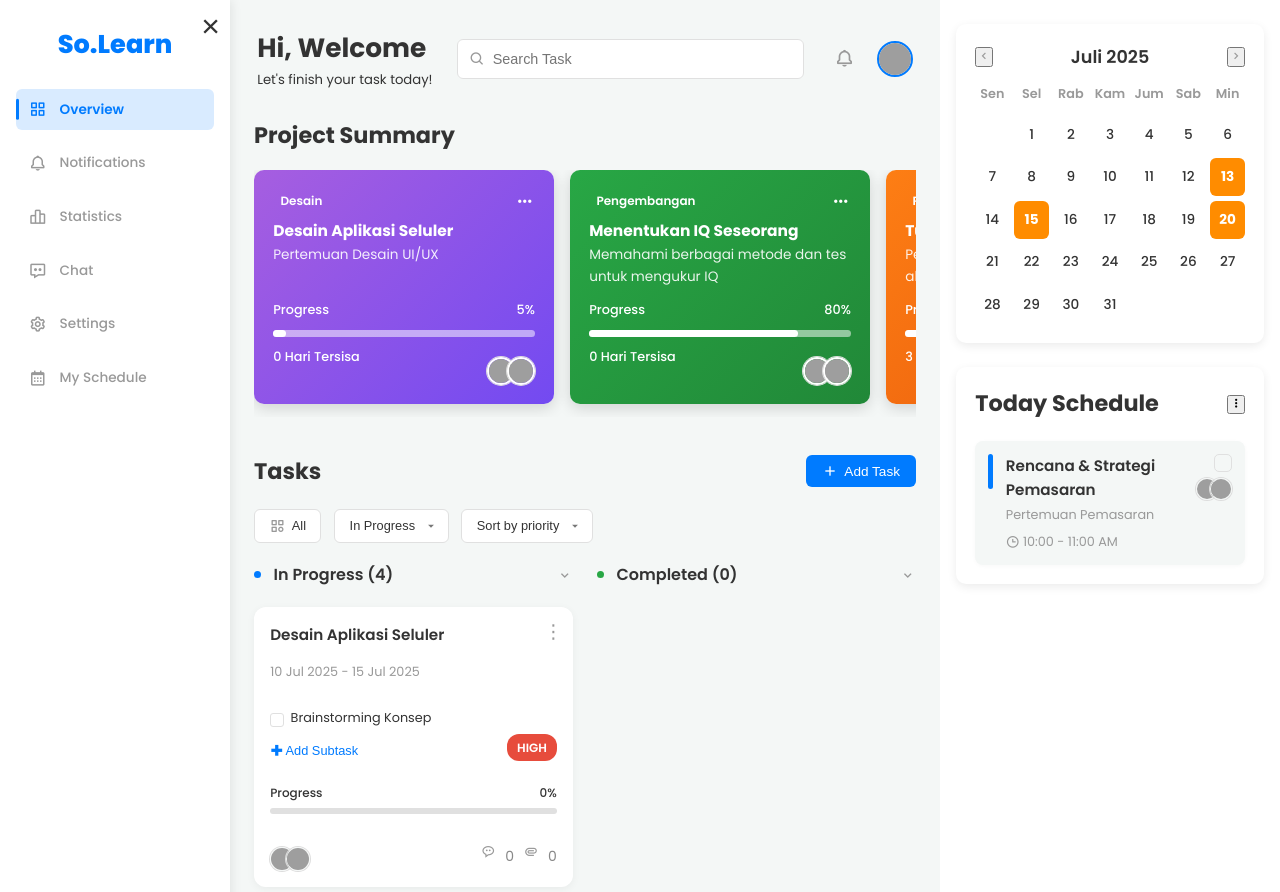
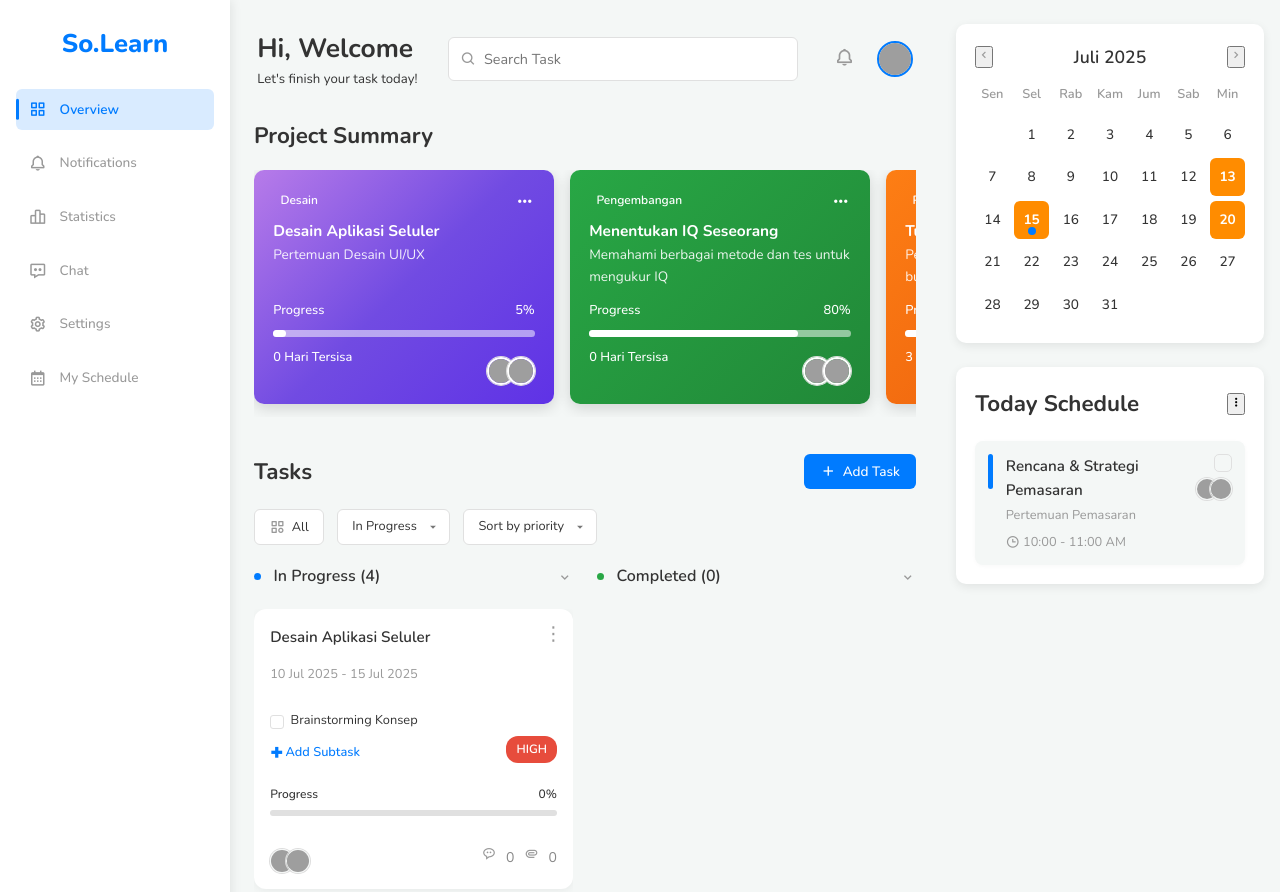
Before and after one commit to maulidacy/To_Do-List, a website: page index.html in a window 1280 px wide. Shown: the top 892 px of the page. Drawn offline with nearby package versions, Linux system fonts and the light colour scheme; grey boxes are pictures that could not be loaded.

Commit message:
Update style.css

```diff
--- a/style.css
+++ b/style.css
@@ -1,3 +1,41 @@
+/* New style for today dot indicator in calendar */
+.today-dot-indicator {
+    display: block;
+    width: 8px;
+    height: 8px;
+    background-color: var(--primary-blue);
+    border-radius: 50%;
+    position: absolute;
+    bottom: 4px;
+    left: 50%;
+    transform: translateX(-50%);
+}
+
+/* Ensure calendar day is positioned relative for dot positioning */
+.calendar-day {
+    position: relative;
+}
+
+/* Global font family update to Nunito */
+body, input, select, textarea, button {
+    font-family: "Nunito", sans-serif !important;
+}
+
+/* Smooth toggle transition for task columns */
+.task-column > div {
+  overflow: hidden;
+  transition: max-height 0.4s ease, opacity 0.4s ease;
+  max-height: 1000px; /* large enough to show content */
+  opacity: 1;
+}
+
+.task-column > div.collapsed {
+  max-height: 0;
+  opacity: 0;
+  pointer-events: none;
+  user-select: none;
+}
+
 :root {
     --primary-blue: #007bff;
     --secondary-blue: #00c6ff;
@@ -13,8 +51,8 @@
     --shadow-light: rgba(0, 0, 0, 0.08);
     --shadow-medium: rgba(0, 0, 0, 0.15);
     --accent-orange: #FF8C00;
-    --gradient-blue: linear-gradient(135deg, #00c6ff, #0072ff);
-    --gradient-purple: linear-gradient(135deg, #a65ee0, #734af1);
+    --gradient-blue: linear-gradient(135deg, #3fcfbc, #41bcdb, #0072ff);
+    --gradient-purple: linear-gradient(135deg, #b77be9, #714be2, #5f32e6);
     --gradient-red: linear-gradient(135deg, #ff8a65, #ff5722);
     --primary-blue-light: #6A67F0;
     --primary-blue-dark: #5A57E0;
@@ -84,8 +122,9 @@ body {
     left: 0;
 }
 
-/* Show sidebar close button on all screen sizes */
+/* Hide sidebar close button by default (on large screens) */
 .sidebar-close-button {
+    display: none;
     position: absolute;
     top: 10px;
     right: 10px;
@@ -98,6 +137,13 @@ body {
     padding: 0;
     line-height: 1;
     transition: color 0.2s ease;
+}
+
+@media (max-width: 900px) {
+    /* Show sidebar close button on small to medium screens */
+    .sidebar-close-button {
+        display: block !important;
+    }
 }
 
 .sidebar-close-button:hover {
@@ -992,7 +1038,6 @@ body {
     flex-direction: column;
     gap: 1.5rem;
     flex-shrink: 0;
-    background-color: var(--surface-white);
     color: var(--text-dark);
 }
 
```
